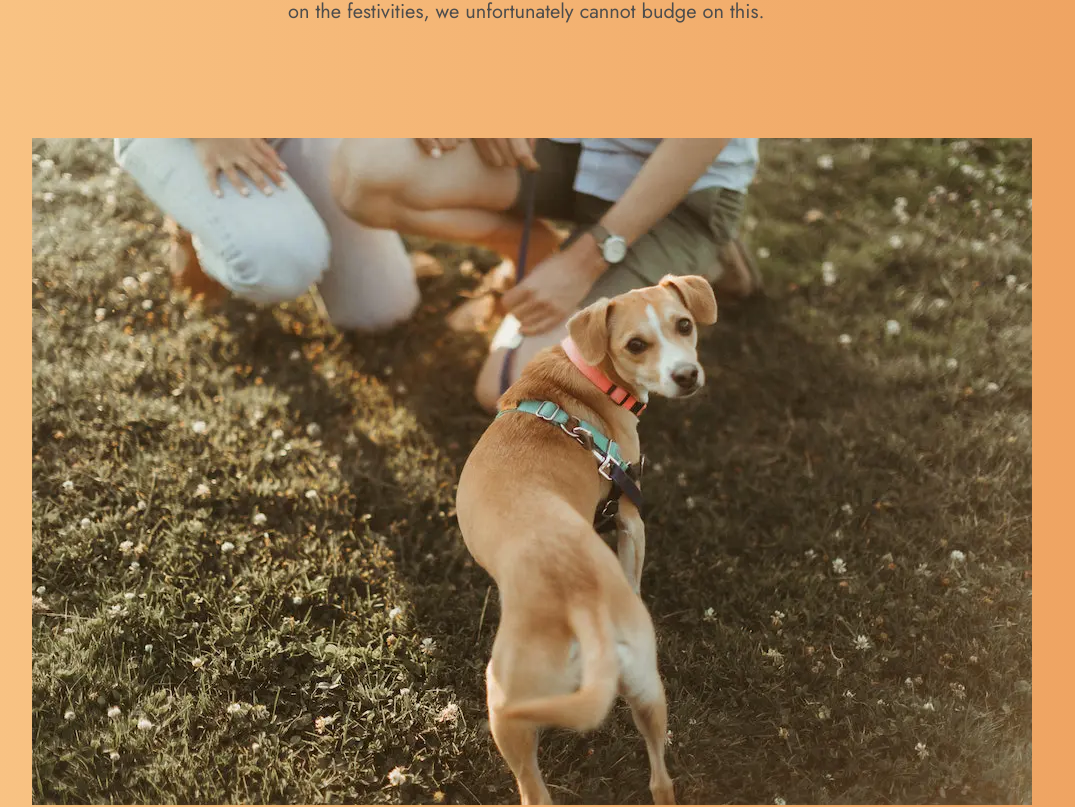
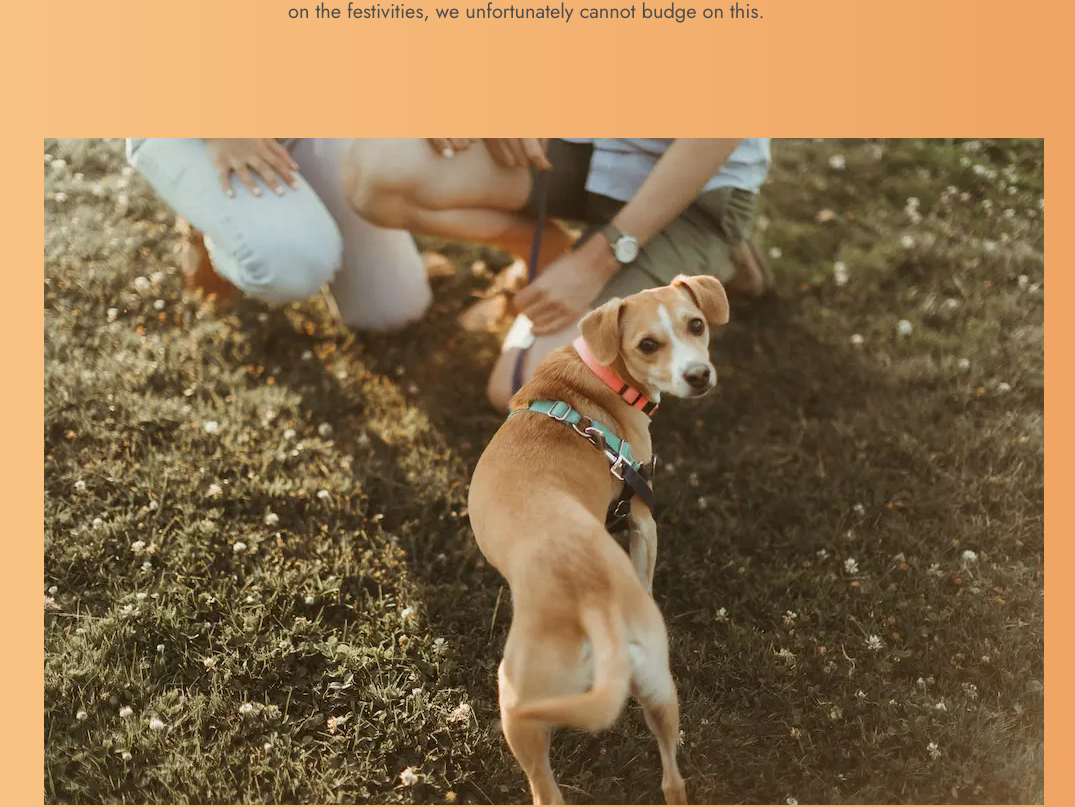
Before and after one commit to jbentley10/john-and-geovana-wedding, a Next.js app: page / in a window 1280 px wide. Shown: the part 2794-3601 px from the top of the page, without its empty margins (96-1171 px from the left). Built offline with nearby package versions, Linux system fonts and the light colour scheme; what @contentful/rich-text-types would draw is missing.

Commit message:
Fix Peaches image

```diff
--- a/pages/index.js
+++ b/pages/index.js
@@ -73,6 +73,7 @@ export default function Home() {
 
       <div className={`${pageLayoutStyles}`}>
         {/* <RSVPForm /> */}
+        <div className={`text-center`}>
           <Image
             src={`/images/peaches.webp`}
             layout={`intrinsic`}
@@ -82,6 +83,7 @@ export default function Home() {
             loading={'lazy'}
             lazyBoundary={400}
           />
+        </div>
         <Footer showSeeYouThere={true} />
       </div>
     </>
```
Lines whose indentation alone changed are shown as unchanged.
